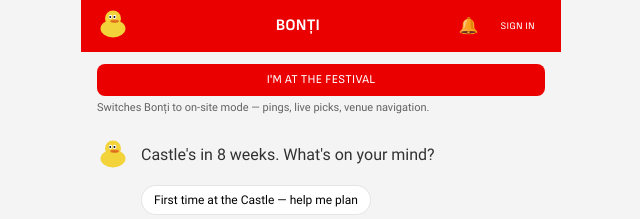
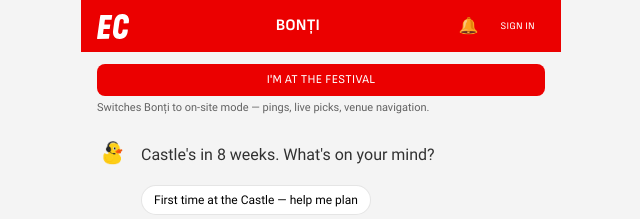
Before and after one commit to VoicAndrei/electric-castle-cluj-ai-buildathon, a Next.js app in the folder bonti/: page /app in a window 1280 px wide. Shown: the top 219 px of the page, without its empty margins (319-959 px from the left). Built offline with nearby package versions, Linux system fonts and the light colour scheme; no server answers; the database is empty.

Commit message:
Revert "fix(brand): point header + avatar back at bonti-duck.svg"
This reverts commit 98877d5bb633637fad7afb320617b756f6a6161f.

```diff
--- a/bonti/src/components/app-header.tsx
+++ b/bonti/src/components/app-header.tsx
@@ -3,7 +3,6 @@
 import Link from "next/link";
 import { useRouter } from "next/navigation";
 import { AccountChip } from "@/components/account-chip";
-import { BontiAvatar } from "@/components/bonti-avatar";
 
 type Props = {
   title: string;
@@ -27,8 +26,16 @@ export function AppHeader({ title, showBack = false, unread = 0 }: Props) {
               ‹
             </button>
           ) : (
-            <Link href="/app" aria-label="Bonți home">
-              <BontiAvatar size="sm" decorative />
+            <Link href="/app" aria-label="Bonți home" className="inline-flex items-center">
+              {/* eslint-disable-next-line @next/next/no-img-element */}
+              <img
+                src="/ec-logo.svg"
+                alt=""
+                width={32}
+                height={25}
+                draggable={false}
+                style={{ width: 32, height: 25 }}
+              />
             </Link>
           )}
         </div>
--- a/bonti/src/components/bonti-avatar.tsx
+++ b/bonti/src/components/bonti-avatar.tsx
@@ -28,7 +28,7 @@ export function BontiAvatar({
     >
       {/* eslint-disable-next-line @next/next/no-img-element */}
       <img
-        src="/bonti-duck.svg"
+        src="/bonti-img.png"
         alt=""
         width={px}
         height={px}
```
